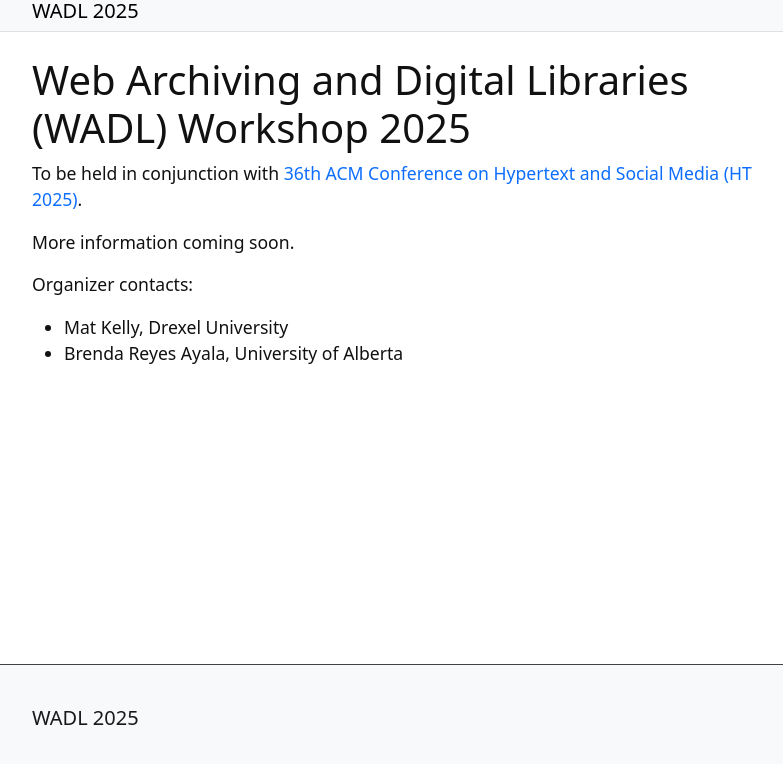
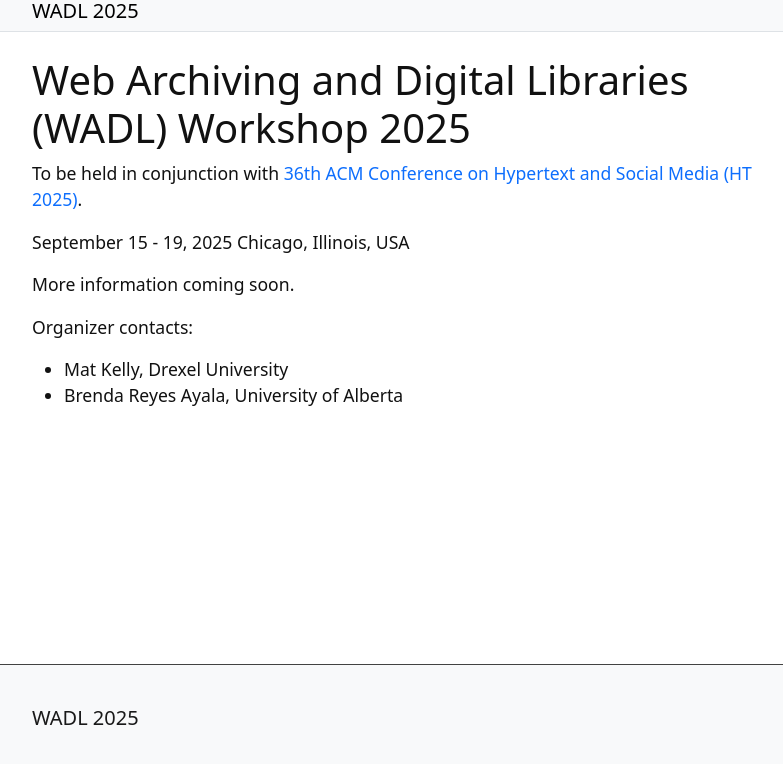
Before and after one commit to wadlworkshop/wadlworkshop.github.io, a Jekyll site: the page built from 2025/index.md, in a window 1280 px wide, cut to the strip 121-885 px from the top of the page. Shown: the whole strip, without its empty margins (245-1028 px from the left). Built offline with Jekyll 4.4.1, drawn with Linux system fonts in a browser that asks for light colours.

Commit message:
Add date

```diff
--- a/2025/index.md
+++ b/2025/index.md
@@ -8,6 +8,9 @@
 
 To be held in conjunction with [36th ACM Conference on Hypertext and Social Media (HT 2025)](https://ht.acm.org/ht2025/).
 
+September 15 - 19, 2025
+Chicago, Illinois, USA
+
 More information coming soon.
 
 Organizer contacts:
```
